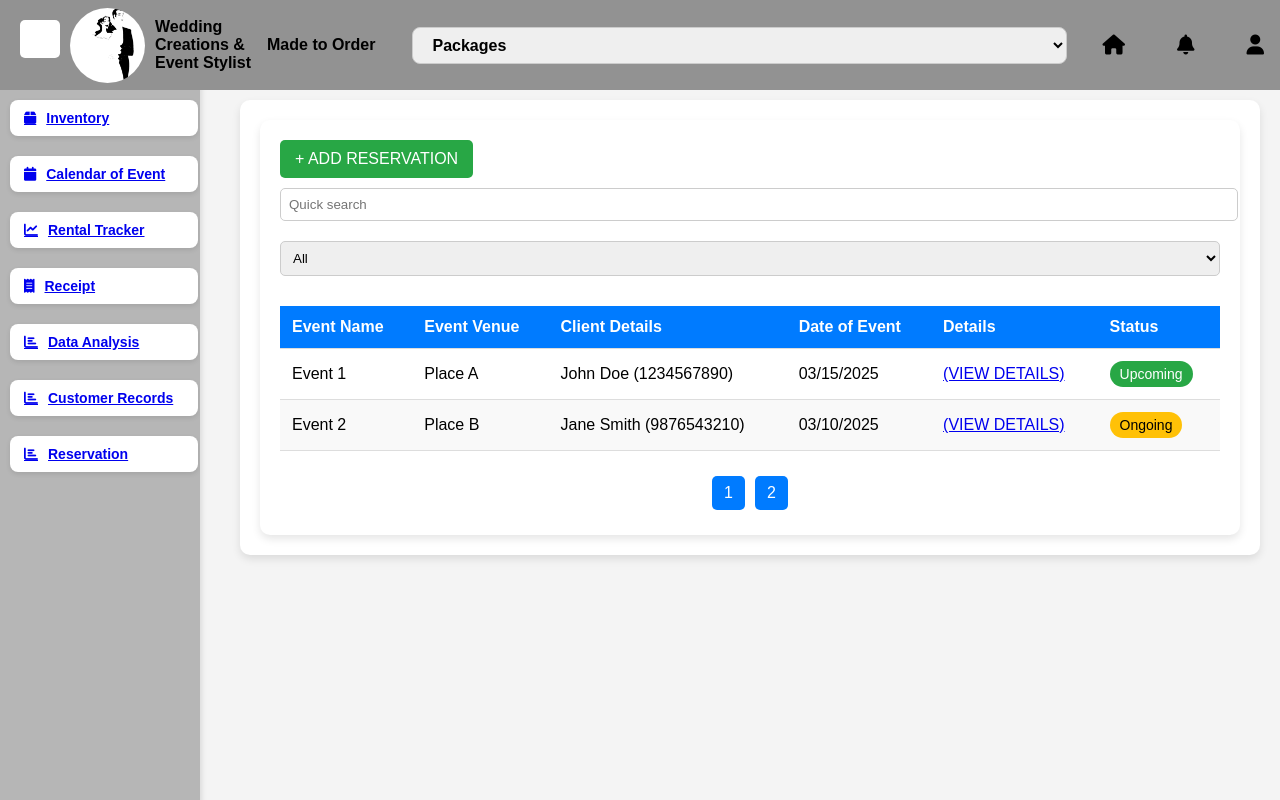
After one commit to Neodayo/Saritas, a Django app: page /reservation/ in a window 1280 px wide. The commit adds this page. Run offline with Django 4.2, Linux system fonts and the light colour scheme; some web fonts are replaced.

Commit message:
reservation ui

```diff
--- a/saritas/saritasapp/templates/saritasapp/base.html
+++ b/saritas/saritasapp/templates/saritasapp/base.html
@@ -34,6 +34,10 @@
 
             <a href="{% url 'saritasapp:customer_list' %}" class="nav-btn">
                 <span class="fas fa-chart-bar"></span> <text>Customer Records</text>
+            </a>
+
+            <a href="{% url 'saritasapp:reservation' %}" class="nav-btn">
+                <span class="fas fa-chart-bar"></span> <text>Reservation</text>
             </a>
         </div>
     </div>
--- /dev/null
+++ b/saritas/saritasapp/templates/saritasapp/reservation.html
@@ -0,0 +1,187 @@
+{% extends "saritasapp/base.html" %}
+{% load static %}
+{% block title %}Event Calendar{% endblock %}
+
+{% block content %}
+<style>
+    body {
+        font-family: 'Poppins', sans-serif;
+        background-color: #f4f4f4;
+        margin: 0;
+        padding: 20px;
+    }
+    .container {
+        max-width: 1100px;
+        margin: auto;
+        background: white;
+        padding: 20px;
+        border-radius: 10px;
+        box-shadow: 0 4px 8px rgba(0, 0, 0, 0.1);
+    }
+    button {
+        background-color: #28a745;
+        color: white;
+        border: none;
+        padding: 10px 15px;
+        border-radius: 5px;
+        cursor: pointer;
+        font-size: 16px;
+    }
+    button:hover {
+        background-color: #218838;
+    }
+    input, select {
+        padding: 8px;
+        margin: 10px 0;
+        width: 100%;
+        border: 1px solid #ccc;
+        border-radius: 5px;
+    }
+    table {
+        width: 100%;
+        border-collapse: collapse;
+        margin-top: 20px;
+        background: white;
+    }
+    th, td {
+        padding: 12px;
+        text-align: left;
+        border-bottom: 1px solid #ddd;
+    }
+    th {
+        background-color: #007bff;
+        color: white;
+    }
+    tr:nth-child(even) {
+        background-color: #f9f9f9;
+    }
+    tr:hover {
+        background-color: #f1f1f1;
+    }
+    .status {
+        padding: 5px 10px;
+        border-radius: 15px;
+        color: white;
+        font-size: 14px;
+        display: inline-block;
+    }
+    .upcoming { background-color: #28a745; }
+    .ongoing { background-color: #ffc107; color: black; }
+    .past { background-color: #17a2b8; }
+    .pagination {
+        text-align: center;
+        margin-top: 20px;
+    }
+    .pagination button {
+        padding: 8px 12px;
+        margin: 5px;
+        border: none;
+        border-radius: 5px;
+        cursor: pointer;
+        background-color: #007bff;
+        color: white;
+    }
+    .pagination button:hover {
+        background-color: #0056b3;
+    }
+</style>
+<div class="container">
+    <button onclick="addReservation()">+ ADD RESERVATION</button>
+    <input type="text" id="search" placeholder="Quick search" onkeyup="searchTable()">
+    <select id="statusFilter" onchange="filterStatus()">
+        <option value="">All</option>
+        <option value="Upcoming">Upcoming</option>
+        <option value="Ongoing">Ongoing</option>
+        <option value="Past">Past</option>
+    </select>
+    <table id="reservationTable">
+        <thead>
+            <tr>
+                <th>Event Name</th>
+                <th>Event Venue</th>
+                <th>Client Details</th>
+                <th>Date of Event</th>
+                <th>Details</th>
+                <th>Status</th>
+            </tr>
+        </thead>
+        <tbody id="tableBody">
+            <!-- Dynamic rows will be inserted here -->
+        </tbody>
+    </table>
+    <div class="pagination" id="pagination"></div>
+</div>
+<script>
+    const reservations = [
+        { name: "Event 1", venue: "Place A", client: "John Doe (1234567890)", date: "03/15/2025", status: "Upcoming" },
+        { name: "Event 2", venue: "Place B", client: "Jane Smith (9876543210)", date: "03/10/2025", status: "Ongoing" },
+        { name: "Event 3", venue: "Place C", client: "Bob Brown (5556667777)", date: "02/20/2025", status: "Past" }
+    ];
+    let currentPage = 1;
+    const rowsPerPage = 2;
+
+    function displayTable() {
+        let tableBody = document.getElementById("tableBody");
+        tableBody.innerHTML = "";
+        let filteredData = filterStatus(true);
+        let start = (currentPage - 1) * rowsPerPage;
+        let end = start + rowsPerPage;
+        let paginatedData = filteredData.slice(start, end);
+        paginatedData.forEach(reservation => {
+            let row = `<tr>
+                <td>${reservation.name}</td>
+                <td>${reservation.venue}</td>
+                <td>${reservation.client}</td>
+                <td>${reservation.date}</td>
+                <td><a href="#">(VIEW DETAILS)</a></td>
+                <td><span class="status ${reservation.status.toLowerCase()}">${reservation.status}</span></td>
+            </tr>`;
+            tableBody.innerHTML += row;
+        });
+        displayPagination(filteredData.length);
+    }
+
+    function searchTable() {
+        let input = document.getElementById("search").value.toLowerCase();
+        let filteredData = reservations.filter(res =>
+            res.name.toLowerCase().includes(input) ||
+            res.venue.toLowerCase().includes(input) ||
+            res.client.toLowerCase().includes(input) ||
+            res.date.includes(input)
+        );
+        displayFilteredTable(filteredData);
+    }
+
+    function filterStatus(returnData = false) {
+        let status = document.getElementById("statusFilter").value;
+        let filteredData = reservations.filter(res => !status || res.status === status);
+        if (returnData) return filteredData;
+        displayFilteredTable(filteredData);
+    }
+
+    function displayFilteredTable(filteredData) {
+        currentPage = 1;
+        displayTable();
+    }
+
+    function displayPagination(totalRows) {
+        let pagination = document.getElementById("pagination");
+        pagination.innerHTML = "";
+        let totalPages = Math.ceil(totalRows / rowsPerPage);
+        for (let i = 1; i <= totalPages; i++) {
+            pagination.innerHTML += `<button onclick="changePage(${i})">${i}</button>`;
+        }
+    }
+
+    function changePage(page) {
+        currentPage = page;
+        displayTable();
+    }
+
+    function addReservation() {
+        alert("Add Reservation clicked");
+    }
+
+    displayTable();
+</script>
+{% endblock %}
--- a/saritas/saritasapp/urls.py
+++ b/saritas/saritasapp/urls.py
@@ -35,6 +35,7 @@ urlpatterns = [
     path('receipt/', views.receipt_view, name='receipt'),
     path('notifications/', views.notification_view, name='notifications'),
     path('rental-tracker/', views.rental_tracker_view, name='rental_tracker'),
+    path('reservation/', views.reservation_view, name='reservation'),
     #receipt
     path('receipt/<int:receipt_id>/', receipt_detail, name='receipt-detail'),
     path('receipt/<int:receipt_id>/update/', update_receipt, name='receipt-update'),
--- a/saritas/saritasapp/views.py
+++ b/saritas/saritasapp/views.py
@@ -320,6 +320,10 @@ def rental_tracker_view(request):
 
     return render(request, 'saritasapp/rental_tracker.html')
 
+def reservation_view(request):
+
+    return render(request, 'saritasapp/reservation.html')
+
 
  #receipt
 from django.shortcuts import render, get_object_or_404, redirect
```
Also changed, not shown: saritas/db.sqlite3.
